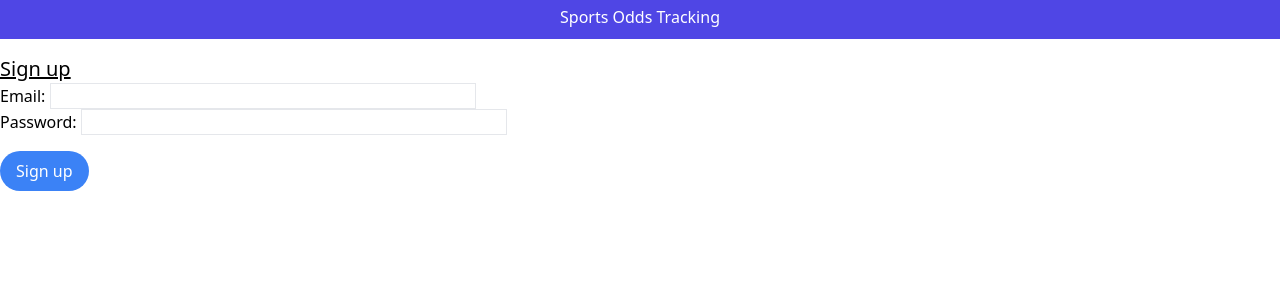
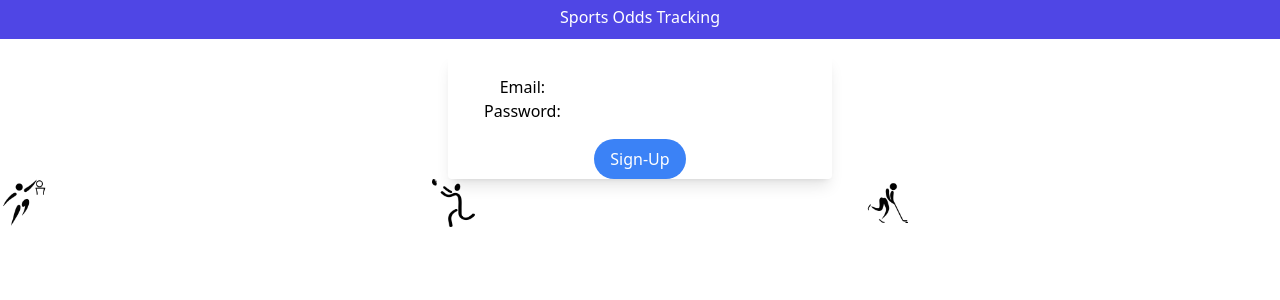
Before and after one commit to danielkbecker/odds-tracker-client, a Vue app: page /signup in a window 1280 px wide. Shown: the top 300 px of the page. Built offline with nearby package versions, Linux system fonts and the light colour scheme.

Commit message:
Updated signup pages to use options API instead of composition API. Added logic in the router file that redirects unknown routes back to dashboard.

```diff
--- a/src/router/index.js
+++ b/src/router/index.js
@@ -21,6 +21,11 @@ const routes = [
     component: DashboardView,
     meta: { requiresAuth: true },
   },
+  {
+    path: '/:pathMatch(.*)*',
+    component: DashboardView,
+    meta: { requiresAuth: true },
+  },
 ];
 
 const router = createRouter({
--- a/src/views/SignupView.vue
+++ b/src/views/SignupView.vue
@@ -1,52 +1,59 @@
 <template>
-  <form @submit.prevent="handleSubmit" class="mt-4 flex flex-col">
-    <h3 class="text-xl underline">Sign up</h3>
+  <div class="flex flex-col min-h-screen items-center">
+    <form @submit.prevent="handleLogin" class="mt-4 flex flex-col items-center max-w-sm rounded
+   shadow-lg w-1/3">
+      <label for="email" class="email">Email:
+        <input type="email" name="email" v-model="email" required>
+      </label>
+      <label for="email">Password:
+        <input type="password" name="password" v-model="password" required>
+      </label>
+      <button class="w-max mt-4 px-4 py-2 text-center rounded-full bg-blue-500 text-white">
+        Sign-Up
+      </button>
+      <div v-if="error">{{ error }}</div>
+    </form>
 
-    <label for="email">
-      Email:
-    <input class="border w-4/12" type="email" name="email" v-model="email" required>
-        </label>
-
-    <label for="email">
-      Password:
-    <input class="border w-4/12" type="password" name="password" v-model="password" required>
-          </label>
-
-    <button class="w-max mt-4 px-4 py-2 text-center rounded-full bg-blue-500 text-white">
-      Sign up</button>
-    <div v-if="error">{{ error }}</div>
-  </form>
+    <div class="basis-1/3">
+      <div class="logo flex-row columns-3 h-12">
+        <img class="image h-full" src="../assets/basketballlogo.png" alt="foo">
+        <img class="image h-full" src="../assets/footballlogo.png" alt="foo">
+        <img class="image h-full" src="../assets/hockeylogo.png" alt="foo">
+      </div>
+    </div>
+  </div>
 </template>
 
 <script>
-import { ref } from 'vue';
-import { useStore } from 'vuex';
-import { useRouter } from 'vue-router';
-
 export default {
-  setup() {
-    const email = ref('');
-    const password = ref('');
-    const error = ref(null);
-
-    const store = useStore();
-    const router = useRouter();
-
-    const handleSubmit = async () => {
+  data() {
+    return {
+      email: '',
+      password: '',
+      error: null,
+    };
+  },
+  methods: {
+    async handleLogin() {
       try {
-        await store.dispatch('signup', {
-          email: email.value,
-          password: password.value,
+        await this.$store.dispatch('signup', {
+          email: this.email,
+          password: this.password,
         });
-        router.push('/');
+        this.$router.push('/dashboard');
       } catch (err) {
-        error.value = err.message;
+        this.error.value = err.message;
       }
-    };
-
-    return {
-      handleSubmit, email, password, error,
-    };
+    },
   },
 };
 </script>
+<style scoped>
+.login {
+  margin: 0px 0px 0px 0;
+}
+
+.email {
+  margin: 20px 0px 0px 0;
+}
+</style>
--- a/src/views/SplashView.vue
+++ b/src/views/SplashView.vue
@@ -25,33 +25,26 @@
 </template>
 
 <script>
-import { ref } from 'vue';
-import { useStore } from 'vuex';
-import { useRouter } from 'vue-router';
-
 export default {
-  setup() {
-    const email = ref('');
-    const password = ref('');
-    const error = ref(null);
-
-    const store = useStore();
-    const router = useRouter();
-
-    const handleLogin = async () => {
+  data() {
+    return {
+      email: '',
+      password: '',
+      error: null,
+    };
+  },
+  methods: {
+    async handleLogin() {
       try {
-        await store.dispatch('login', {
-          email: email.value,
-          password: password.value,
+        await this.$store.dispatch('login', {
+          email: this.email,
+          password: this.password,
         });
-        router.push('/dashboard');
+        this.$router.push('/dashboard');
       } catch (err) {
-        error.value = err.message;
+        this.error.value = err.message;
       }
-    };
-    return {
-      handleLogin, email, password, error,
-    };
+    },
   },
 };
 </script>
```
